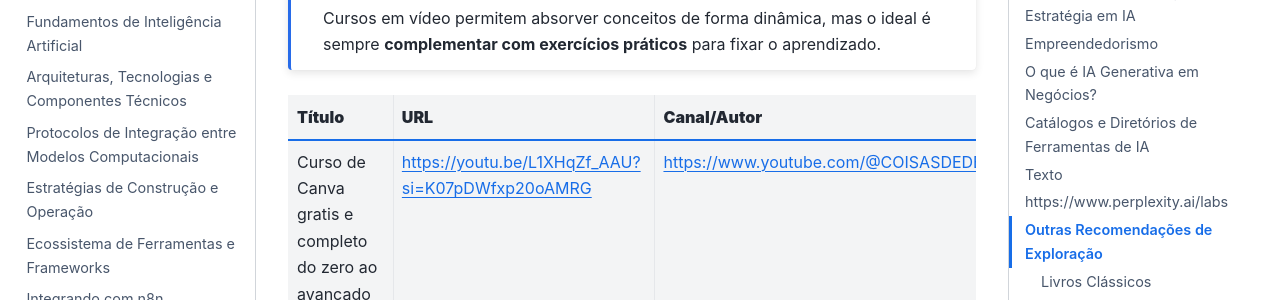
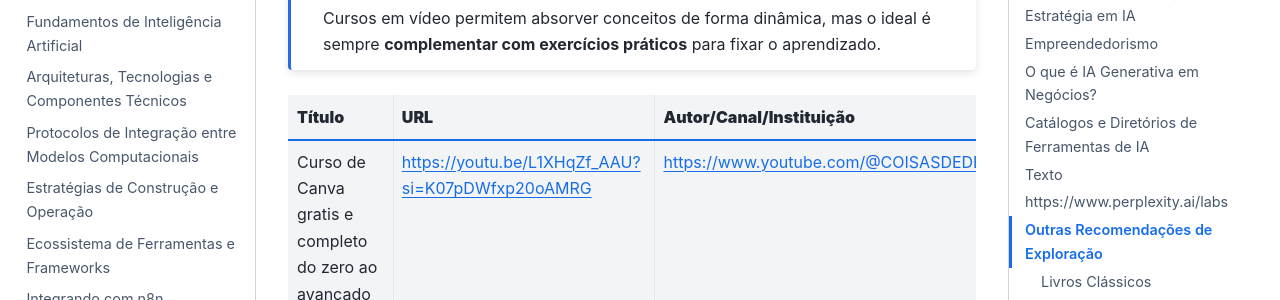
Before and after one commit to unb-lamfo-negocios-ai/LivroIAemMovimento, a Jupyter Book: the page built from capitulos/capRecursosDeApoio.md, in a window 1280 px wide and 900 px high, scrolled down 711 px. Shown: the part 153-453 px from the top of the window. Built offline with Jupyter Book 1.0.4 settings and Sphinx 7.4.7 and the Sphinx Book theme 1.1.4, drawn with Linux system fonts in a browser that asks for light colours; pages that are not in the unit, such as notebooks, are missing from menus; cross-references to code outside the pages are shown as plain code.

Commit message:
Update capRecursosDeApoio.md

```diff
--- a/capitulos/capRecursosDeApoio.md
+++ b/capitulos/capRecursosDeApoio.md
@@ -20,7 +20,7 @@ Os vídeos e cursos online são formas acessíveis de visualizar conceitos em pr
 Cursos em vídeo permitem absorver conceitos de forma dinâmica, mas o ideal é sempre **complementar com exercícios práticos** para fixar o aprendizado.
 :::
 
-| **Título** | **URL** | **Canal/Autor** |
+| **Título** | **URL** | **Autor/Canal/Instituição** |
 | ---------- | -------- | --- |
 | Curso de Canva gratis e completo do zero ao avançado | https://youtu.be/L1XHqZf_AAU?si=K07pDWfxp20oAMRG | https://www.youtube.com/@COISASDEDESIGNER |
 | Nova integração Canva + ChatGPT (MCP Server) | https://youtu.be/s2HjjSnkWEM?si=JzwMSQ8Z1jlxUlR- | https://www.youtube.com/@DarlanEvandro |
```
